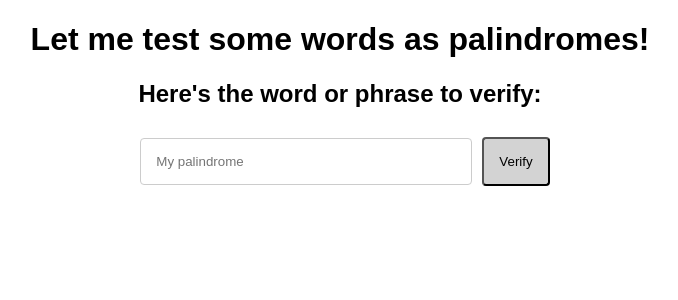
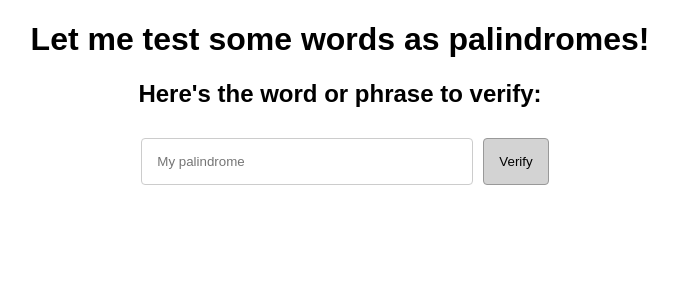
Before and after one commit to felipeands/fsc, an Angular app in the folder front/: page / in a window 1280 px wide. Shown: the top 300 px of the page, without its empty margins (300-978 px from the left). Built offline with nearby package versions, Linux system fonts and the light colour scheme.

Commit message:
css adjust

```diff
--- a/front/src/app/app.component.scss
+++ b/front/src/app/app.component.scss
@@ -26,7 +26,7 @@ input {
 }
 
 button {
-  border: 1px solid 777;
+  border: 1px solid #999;
   padding: 15px;
   border-radius: 4px;
   background: lightgrey;
```
